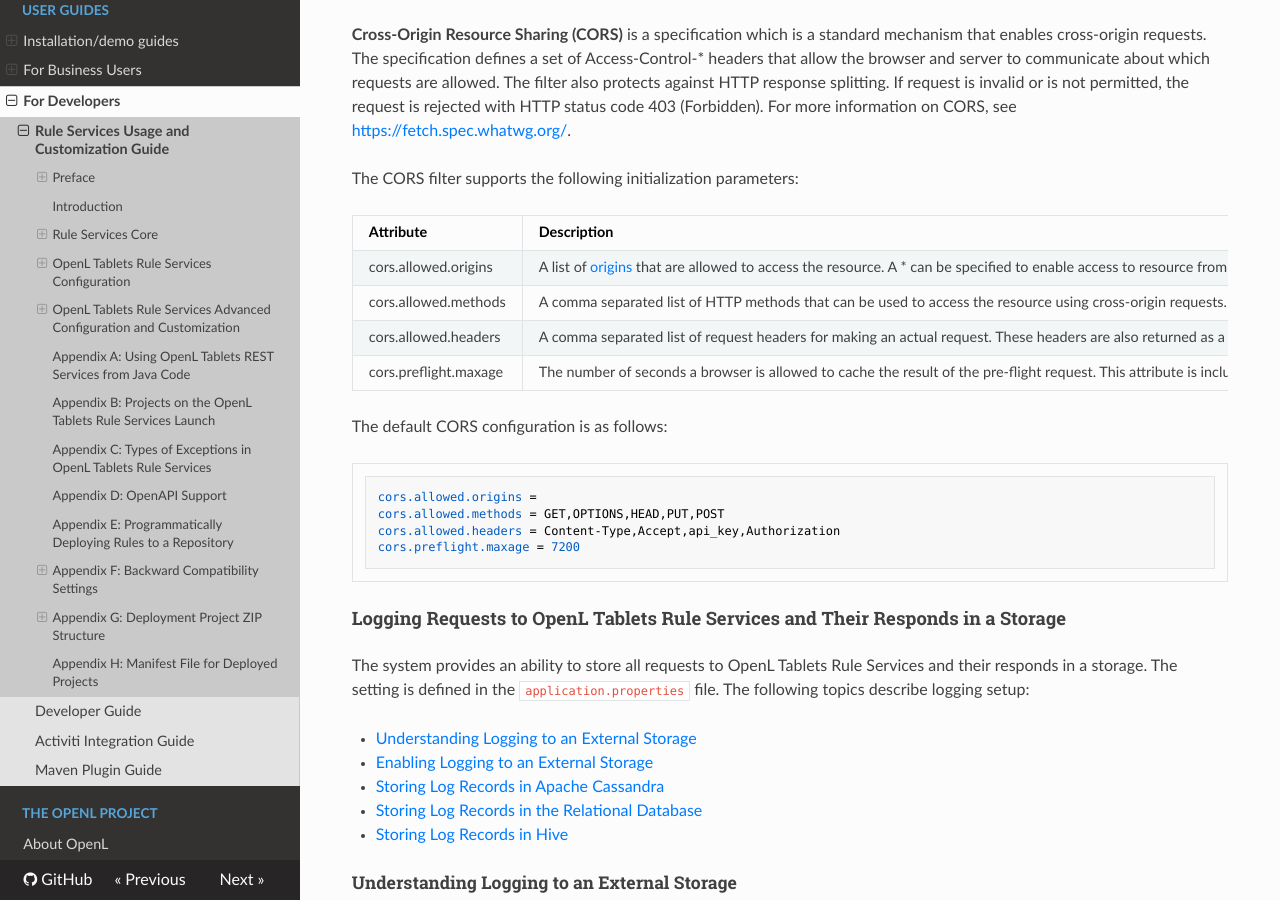
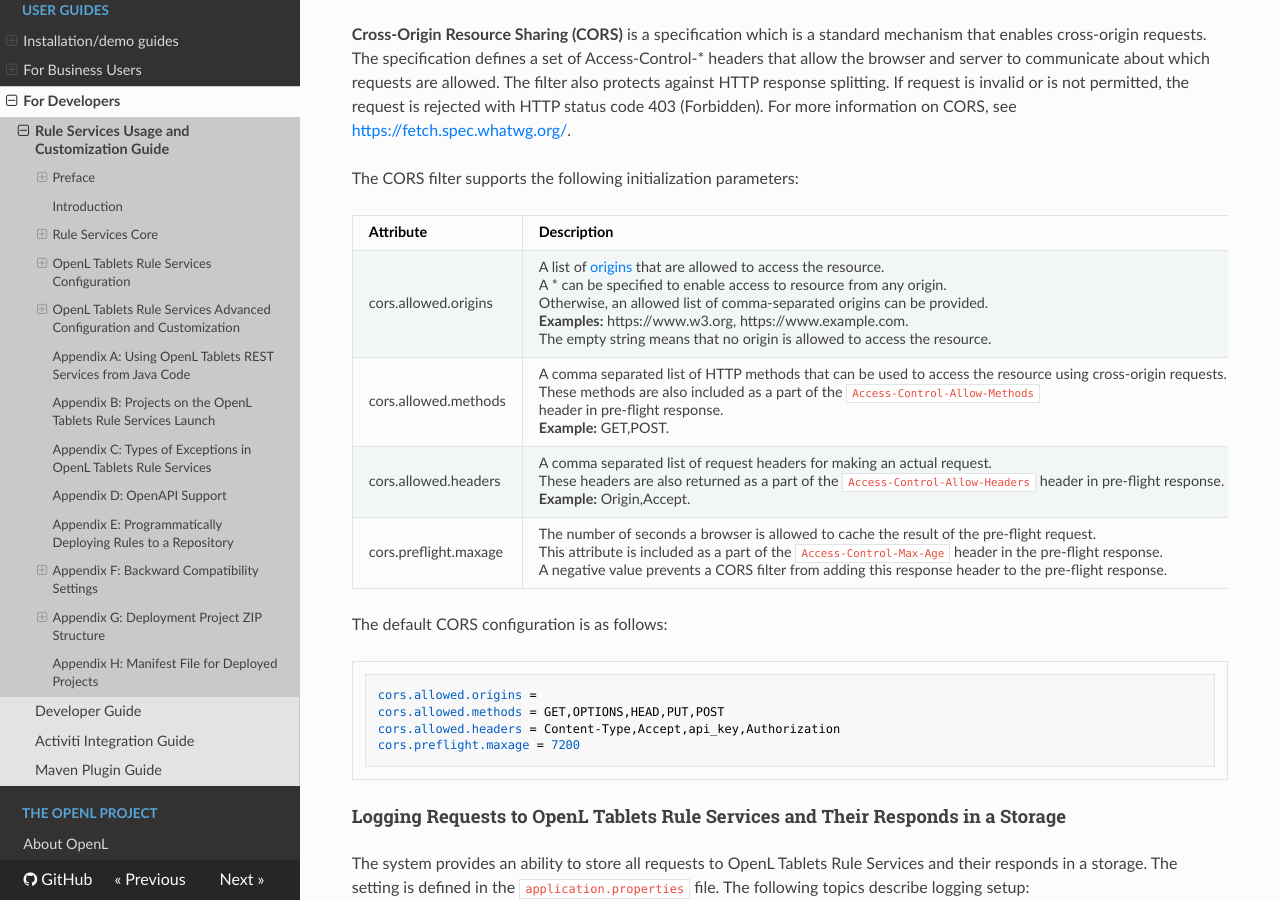
Before and after one commit to agradus/OpenLdocs, an MkDocs documentation site: the page built from docs/documentation/guides/rule_services_usage_and_customization_guide.md, in a window 1280 px wide and 900 px high, scrolled down 28181 px. Built offline with MkDocs 1.6.1, drawn with Linux system fonts in a browser that asks for light colours; nearby versions of some CDN libraries; some of the changed text lies outside the part shown.

Commit message:
Update rule_services_usage_and_customization_guide.md

````diff
--- a/docs/documentation/guides/rule_services_usage_and_customization_guide.md
+++ b/docs/documentation/guides/rule_services_usage_and_customization_guide.md
@@ -748,8 +748,8 @@
 
 | Mode                                                                             | Description                                                                                                                                                                                                                                                                                                                                                                                                                                                                                          |
 |----------------------------------------------------------------------------------|------------------------------------------------------------------------------------------------------------------------------------------------------------------------------------------------------------------------------------------------------------------------------------------------------------------------------------------------------------------------------------------------------------------------------------------------------------------------------------------------------|
-| `A user configures Kafka settings for each rules method to expose as a service.` | All messages in all input topics belong to one rule method and have the same format. <br/>One Kafka Consumer and two Kafka producers, that is, output topic and dead letter topic, are created for each exposed method. <br/>Input topic, output topic, and DLT must be created for each method.                                                                                                                                                                                                               |
-| `A user configures Kafka settings for a service.`                                | All methods from this service are exposed as services. <br/>Messages in the input topic belong to different rule methods and are of different format, depending on the method input parameters. <br/>The method name is set via Kafka Headers. <br/>One Kafka consumer and two producers, that is, output topic and dead letter topic, are created for a service. <br/>One input topic, one output topic, and one DLT is enough for the OpenL Tablets service. <br/>A service can be exposed in both modes at the same time.  |
+| `A user configures Kafka settings for each rules method to expose as a service.` | - All messages in all input topics belong to one rule method and have the same format. <br/>- One Kafka Consumer and two Kafka producers, that is, output topic and dead letter topic, are created for each exposed method. <br/>- Input topic, output topic, and DLT must be created for each method.                                                                                                                                                                                                               |
+| `A user configures Kafka settings for a service.`                                | - All methods from this service are exposed as services. <br/>- Messages in the input topic belong to different rule methods and are of different format, depending on the method input parameters. <br/>- The method name is set via Kafka Headers. <br/>- One Kafka consumer and two producers, that is, output topic and dead letter topic, are created for a service. <br/>- One input topic, one output topic, and one DLT is enough for the OpenL Tablets service. <br/>- A service can be exposed in both modes at the same time.  |
 
 The following topics are included in this section:
 
@@ -963,10 +963,10 @@
 
 | Attribute               | Description                                                                                                                                                                                                                                                                                                                                                                    |
 |-------------------------|--------------------------------------------------------------------------------------------------------------------------------------------------------------------------------------------------------------------------------------------------------------------------------------------------------------------------------------------------------------------------------|
-| cors.allowed.origins  | A list of [origins](https://tools.ietf.org/html/rfc6454) that are allowed to access the resource. A \* can be specified to enable access to resource from any origin. Otherwise, an allowed list of comma-separated origins can be provided.  Examples: https://www.w3.org, https://www.example.com.  The empty string means that no origin is allowed to access the resource. |
-| cors.allowed.methods  | A comma separated list of HTTP methods that can be used to access the resource using cross-origin requests. These methods are also included as a part of the `Access-Control-Allow-Methods` header in pre-flight response.  Example: GET,POST.                                                                                                                                 |
-| cors.allowed.headers  | A comma separated list of request headers for making an actual request. These headers are also returned as a part of the `Access-Control-Allow-Headers` header in pre-flight response.  Example: Origin,Accept.                                                                                                                                                                |
-| cors.preflight.maxage | The number of seconds a browser is allowed to cache the result of the pre-flight request. This attribute is included as a part of the `Access-Control-Max-Age` header in the pre-flight response. A negative value prevents a CORS filter from adding this response header to the pre-flight response.                                                                         |
+| cors.allowed.origins  | A list of [origins](https://tools.ietf.org/html/rfc6454) that are allowed to access the resource. <br/>A \* can be specified to enable access to resource from any origin. <br/>Otherwise, an allowed list of comma-separated origins can be provided.  <br/>**Examples:** https://www.w3.org, https://www.example.com.  <br/>The empty string means that no origin is allowed to access the resource. |
+| cors.allowed.methods  | A comma separated list of HTTP methods that can be used to access the resource using cross-origin requests. <br/>These methods are also included as a part of the `Access-Control-Allow-Methods` header in pre-flight response.  <br/>**Example:** GET,POST.                                                                                                                                 |
+| cors.allowed.headers  | A comma separated list of request headers for making an actual request. <br/>These headers are also returned as a part of the `Access-Control-Allow-Headers` header in pre-flight response.  <br/>**Example:** Origin,Accept.                                                                                                                                                                |
+| cors.preflight.maxage | The number of seconds a browser is allowed to cache the result of the pre-flight request. <br/>This attribute is included as a part of the `Access-Control-Max-Age` header in the pre-flight response. <br/>A negative value prevents a CORS filter from adding this response header to the pre-flight response.                                                                         |
 
 The default CORS configuration is as follows:
 
@@ -1134,11 +1134,11 @@
 | Property                                 | Description                                                                                                                                                                                             |
 |------------------------------------------|---------------------------------------------------------------------------------------------------------------------------------------------------------------------------------------------------------|
 | ruleservice.store.logs.hive.enabled      | Property to enable storing Hive logs.                                                                                                                                                                   |
-| hive.connection.url                      | `URL for connecting to the Hive server. An example is as follows:` `hive.connection.url = jdbc:hive2://localhost:10000/default`                                                                         |
-| hive.connection.username                 | `Username for connecting to the Hive server.`                                                                                                                                                           |
-| hive.connection.password                 | `Password for connecting to the Hive server.`                                                                                                                                                           |
-| hive.connection.pool.maxSize             | `OpenL Tablets uses HikariCP JDBC connection pool for managing Hive connections. The default pool size is 10.` `For more information on HikariCP, see `<https://github.com/brettwooldridge/HikariCP>`.` |
-| ruleservice.store.logs.hive.table.create | `If set to true, property that enables the SQL script to create a table before making a record in it.`                                                                                                  |
+| hive.connection.url                      | URL for connecting to the Hive server. <br/>An example is as follows: hive.connection.url = jdbc:hive2://localhost:10000/default`                                                                         |
+| hive.connection.username                 | Username for connecting to the Hive server.                                                                                                                                                           |
+| hive.connection.password                 | Password for connecting to the Hive server.                                                                                                                                                           |
+| hive.connection.pool.maxSize             | OpenL Tablets uses HikariCP JDBC connection pool for managing Hive connections. The default pool size is 10. <br/>For more information on HikariCP, see <https://github.com/brettwooldridge/HikariCP>. |
+| ruleservice.store.logs.hive.table.create | If set to true, property that enables the SQL script to create a table before making a record in it.                                                                                                  |
 
 As a result, the following table with the default openl_log_data name is created in Hive:
 
@@ -1589,7 +1589,7 @@
 | `ArgumentReplacementVariation` | Variation that replaces an entire argument. <br/>It was introduced because `JXPathVariation` cannot replace a value of a root object, or argument. <br/>The argument index, value to be set instead of the argument, and ID are required to construct this variation.                                                                                                                                                                                                                                                               |
 | `JXPathVariation`              | Variation that modifies an object field or replaces an element in the array defined by the special path. <br/>JXPath is used to analyze paths and set values to corresponding fields, therefore use JXPath-consistent path expressions. <br/>The following data is required for this variation: <br/>- index of the argument to be modified <br/>- path to the field that must be modified in the JXPath notation <br/>- value to be set instead of the original field value <br/>- ID <br/>For more information on JXPath, see <http://commons.apache.org/jxpath/>. |
 | `ComplexVariation`             | Variation that combines multiple variations as a single variation. <Br/>It is applicable when different fields or arguments must be modified.                                                                                                                                                                                                                                                                                                                                                                                  |
-| `DeepCloningVariation`         | Variation used to avoid reverting changes of a specific variation that will be delegated to `DeepCloningVariation`. <br/>This variation clones user’s arguments and thus allows avoiding any problems caused by changes in arguments.  <br/>This variation is not recommended because of performance drawbacks: the argument cloning takes time so the variations usage can be useless.                                                                                                                                             |
+| `DeepCloningVariation`         | Variation used to avoid reverting changes of a specific variation that will be delegated to `DeepCloningVariation`. <br/>This variation clones user’s arguments and thus allows avoiding any problems caused by changes in arguments.  <br/>This variation is not recommended because of performance drawbacks: <br/>the argument cloning takes time so the variations usage can be useless.                                                                                                                                             |
 
 If predefined implementations do not satisfy user needs, implement user’s own type of variation that inherits the `org.openl.rules..variation.Variation `class. <br/>Custom implementations can be faster than the predefined variations in case they use direct access to fields instead of a reflection as in `JXPathVariation`.
 
@@ -1666,8 +1666,8 @@
 | Attribute                 | Description                                                                                                                                                                                                                                                                                                                                   |
 |---------------------------|-----------------------------------------------------------------------------------------------------------------------------------------------------------------------------------------------------------------------------------------------------------------------------------------------------------------------------------------------|
 | `value`                   | Mandatory reference to the StoreLogDataAdvice interface implementation. <br/>The implementation class defines which data is collected.                                                                                                                                                                                                             |
-| bindToServiceMethodAdvice | Optional reference to an implementation of the ServiceMethodAdvice interface. <br/>It defines that the implementation of the theStoreLogDataAdvice interface must be invoked before or after the corresponding ServiceMethodAdvice implementation. <br/>It is used when required data for collecting is not more available after result transformation. |
-| `before`                  | Optional attribute specifying the order of the called data collecting advice. <br/>If the bindToServiceMethodAdvice attribute is present, before determines the advice execution relative to the defined interceptor, otherwise relative to the base method. <br/>The default value is false, that is, execution happens after method or interceptor.   |
+| bindToServiceMethodAdvice | Optional reference to an implementation of the ServiceMethodAdvice interface. <br/>It defines that the implementation of the theStoreLogDataAdvice interface must be invoked <br/>before or after the corresponding ServiceMethodAdvice implementation. <br/>It is used when required data for collecting is not more available after result transformation. |
+| `before`                  | Optional attribute specifying the order of the called data collecting advice. <br/>If the bindToServiceMethodAdvice attribute is present, before determines the advice execution relative to the defined interceptor, <br/>otherwise relative to the base method. <br/>The default value is false, that is, execution happens after method or interceptor.   |
 
 Implement a single method in the StoreLogDataAdvice interface for collecting data to be used along with the `@Value` annotation in entities or directly from StoreLogData.getCustomValues().
 
@@ -1983,7 +1983,6 @@
 ## Appendix C: Types of Exceptions in OpenL Tablets Rule Services
 
 The following table describes exception types in OpenL Tablets Rule Services:
-
 <br/>**Cause:** error("Some message") in rules
 <br/>**Status code:** 400
 <br/>**REST:**
@@ -1995,36 +1994,34 @@
 <br/>**Cause**: Runtime execution error in OpenL rules, such as NPE, CCE, and DivByZero.
 <br/>**Status code:** 500
 <br/>**REST:**
-```
-{
-  message : "Cannot convert '1ab2' to Double",
-  type : "RULES_RUNTIME"
-}
-```
-
-**Cause**: Compilation and parsing errors.
-**Status code:** 500
-**REST:**
-{
-  message : "Missed condition column in Rules table",
-  type : "COMPILATION"
-}
-
-**Cause**: Other exception outside the OpenL engine, such as NPE, CCE, and AccessException.
-**Status code:** 500
-**REST:**
-{
-  message : "Cannot be null",
-  type : "SYSTEM"
-}
-
-**Cause**: Validation errors in input parameters, such as a value outside of a valid domain or wrong value in the context.
-**Status code:** 500
-**REST:**
-{
-  message : "'Mister' is outside of valid domain ['Male', 'Female']",
-  type : "RULES_RUNTIME"
-}
+<br/>{
+<br/>  message : "Cannot convert '1ab2' to Double",
+<br/>  type : "RULES_RUNTIME"
+<br/>}
+<br/>
+<br/>**Cause**: Compilation and parsing errors.
+<br/>**Status code:** 500
+<br/>**REST:**
+<br/>{
+<br/>  message : "Missed condition column in Rules table",
+<br/>  type : "COMPILATION"
+<br/>}
+<br/>
+<br/>**Cause**: Other exception outside the OpenL engine, such as NPE, CCE, and AccessException.
+<br/>**Status code:** 500
+<br/>**REST:**
+<br/>{
+<br/>  message : "Cannot be null",
+<br/>  type : "SYSTEM"
+<br/>}
+<br/>
+<br/>**Cause**: Validation errors in input parameters, such as a value outside of a valid domain or wrong value in the context.
+<br/>**Status code:** 500
+<br/>**REST:**
+<br/>{
+<br/>  message : "'Mister' is outside of valid domain ['Male', 'Female']",
+<br/>  type : "RULES_RUNTIME"
+<br/>}
 
 ## Appendix D: OpenAPI Support
 
````
